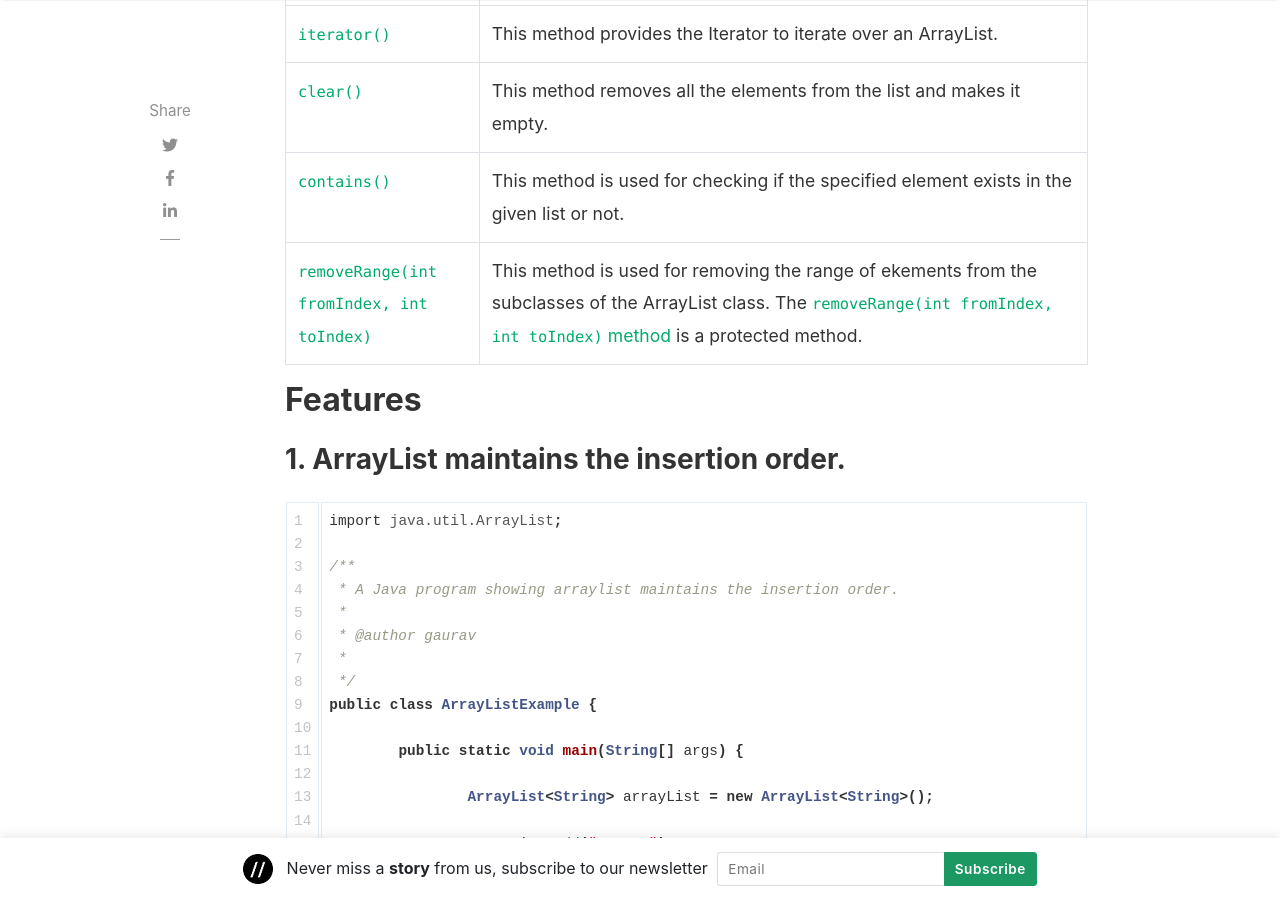
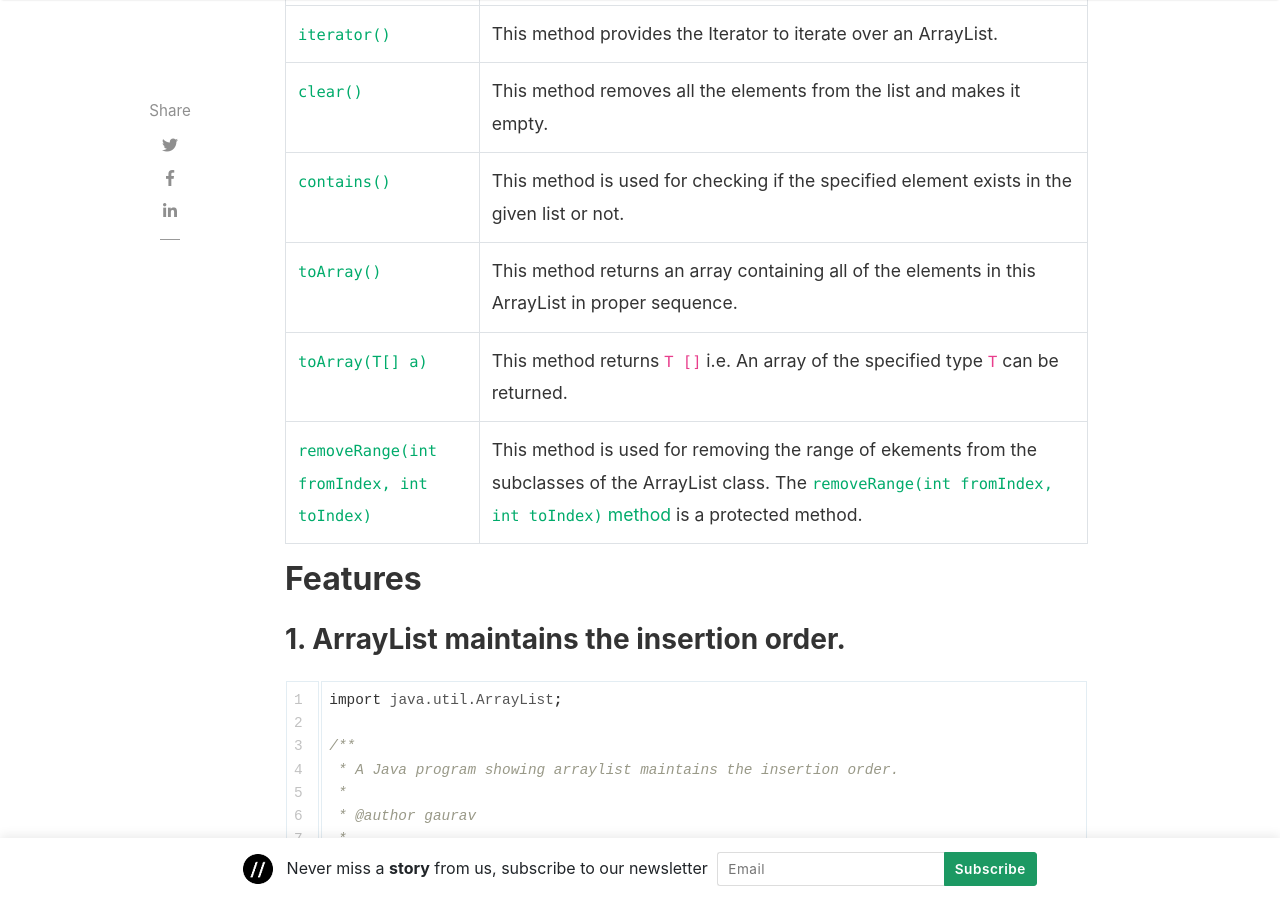
Before and after one commit to coderolls/coderolls-blog, a Jekyll site: the page built from _posts/collections/arraylist/2021-11-24-arraylist-in-java.md, in a window 1280 px wide and 900 px high, scrolled down 3474 px. Built offline with Jekyll 4.4.1, drawn with Linux system fonts in a browser that asks for light colours; nearby versions of some CDN libraries; comment, search, counter and statistics services are not loaded.

Commit message:
Update blogpost - arraylist in java

```diff
--- a/_posts/collections/arraylist/2021-11-24-arraylist-in-java.md
+++ b/_posts/collections/arraylist/2021-11-24-arraylist-in-java.md
@@ -95,6 +95,8 @@ By default, Collections are heterogeneous i.e. they can save all types of object
 |[`iterator()`](https://coderolls.com/remove-element-from-arraylist/)|This method provides the Iterator to iterate over an ArrayList.|
 |[`clear()`](http://coderolls.com/arraylist-clear-method-in-java/)|This method removes all the elements from the list and makes it empty.|
 |[`contains()`](http://coderolls.com/arraylist-contains-method/)|This method is used for checking if the specified element exists in the given list or not.|
+|[`toArray()`](http://coderolls.com/convert-arraylist-to-array/)|This method returns an array containing all of the elements in this ArrayList in proper sequence.|
+|[`toArray(T[] a)`](http://coderolls.com/convert-arraylist-to-array/)|This method returns `T []` i.e. An array of the specified type `T` can be returned.|
 |[`removeRange(int fromIndex, int toIndex)`](http://coderolls.com/arraylist-removerange-method/)|This method is used for removing the range of ekements from the subclasses of the ArrayList class. The [`removeRange(int fromIndex, int toIndex)` method](http://coderolls.com/arraylist-removerange-method/) is a protected method.|
 
 ## Features
```
